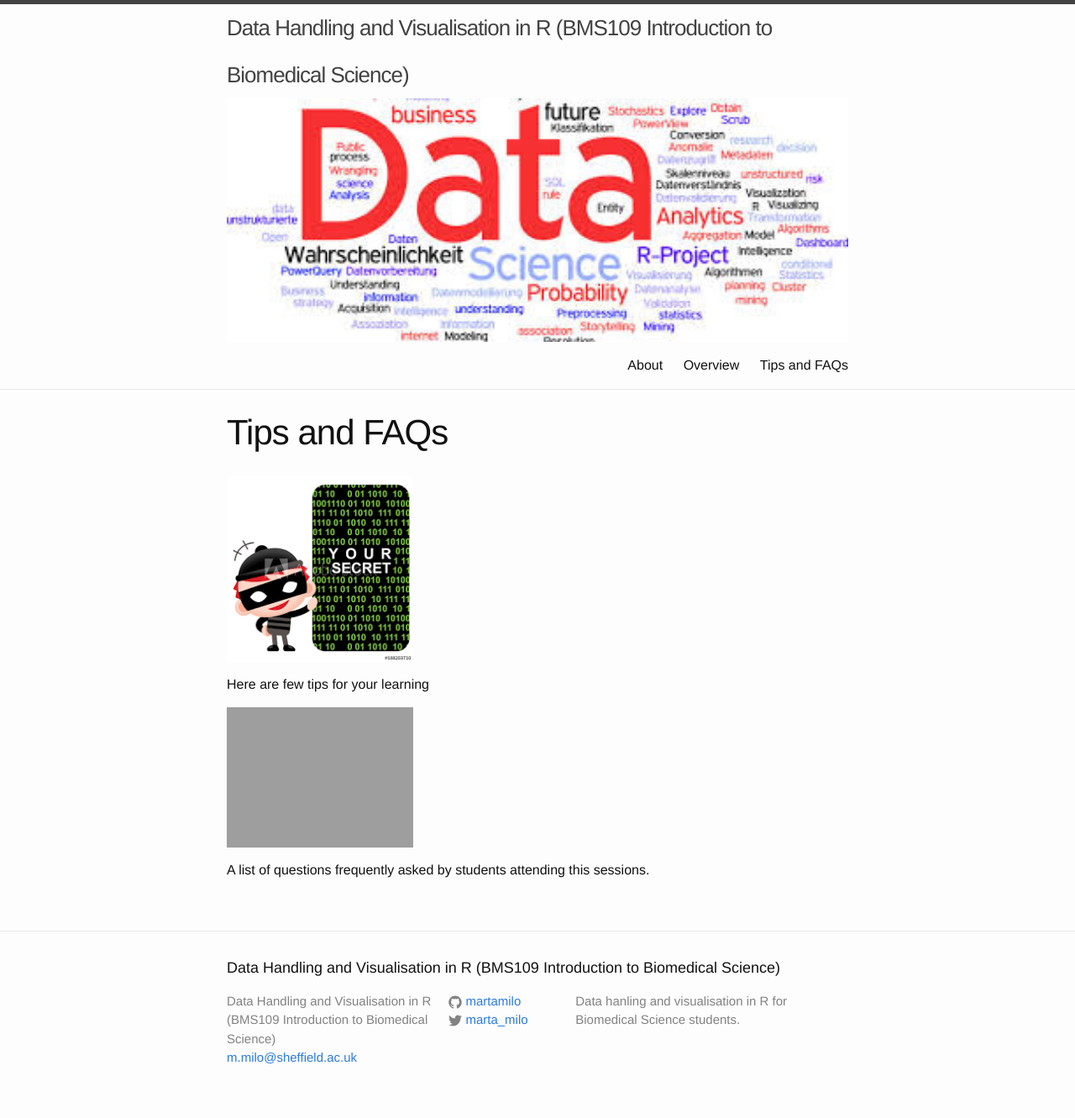
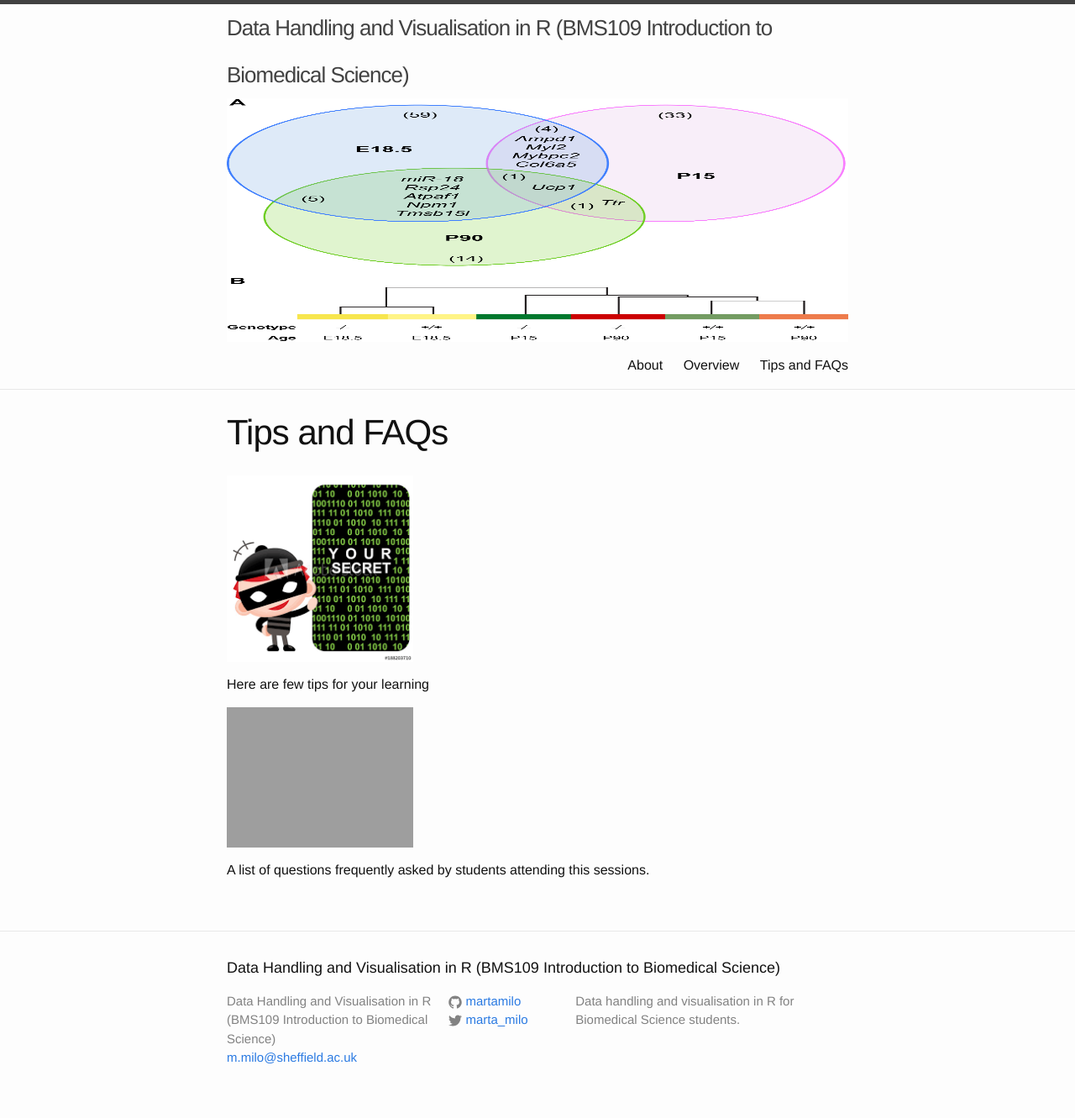
Before and after one commit to sods/R_data_handling, a Jekyll site: the page built from tips.md, in a window 1280 px wide. Shown: the whole page at 84% size. Built offline with Jekyll 4.4.1, drawn with Linux system fonts in a browser that asks for light colours.

Commit message:
correction of typos

```diff
--- a/_config.yml
+++ b/_config.yml
@@ -3,12 +3,12 @@ title: Data Handling and Visualisation in R (BMS109 Introduction to Biomedical S
 session: 2019-2020
 email: m.milo@sheffield.ac.uk
 description: > # this means to ignore newlines until "baseurl:"
-  Data hanling and visualisation in R for Biomedical Science students.
+  Data handling and visualisation in R for Biomedical Science students.
 baseurl: "/R_data_handling" # the subpath of your site, e.g. /blog/
 url: "http://opendsi.cc" # the base hostname & protocol for your site
 twitter_username: marta_milo
 github_username:  martamilo
-banner: data_banner.jpg
+banner: about_image.jpg
 # Build settings
 markdown: kramdown
 disqus: opendsiccbioinformatics
```
